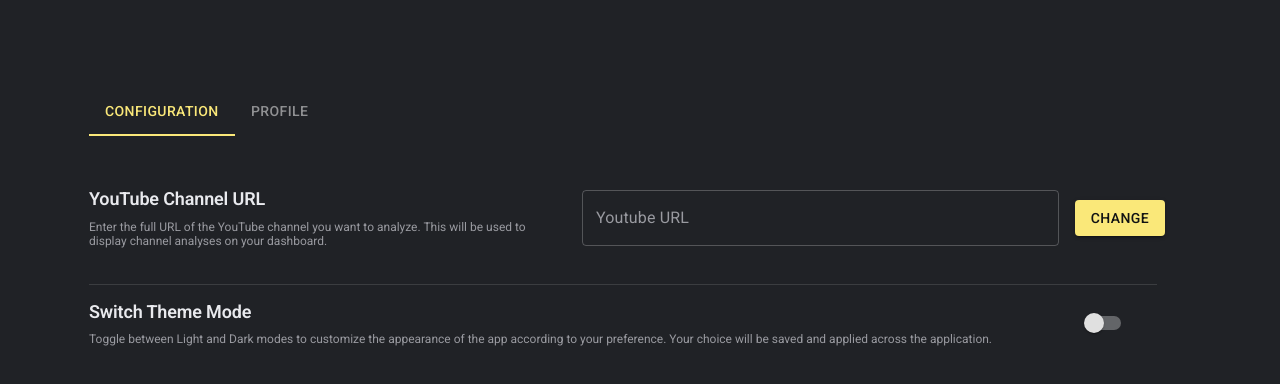
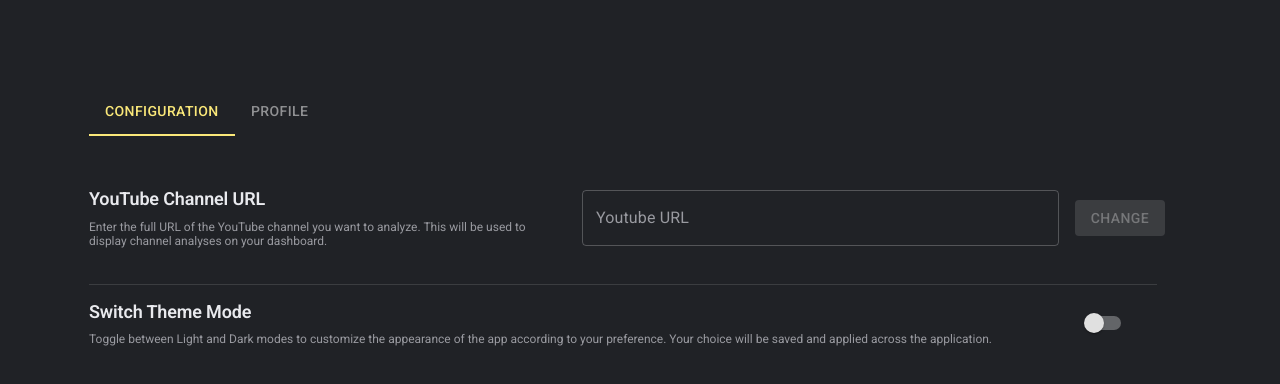
Before and after one commit to garamohamed98/youtube-analytics-dashboard, a React (Vite) app: page /settings in a window 1280 px wide. Shown: the top 384 px of the page. Built offline with nearby package versions, Linux system fonts and the light colour scheme; no server answers; some icons are missing.

Commit message:
feat: refpactor settings page ui implement youtube url validation #11 - split the settings page to tabPanel, settingsTabs, and channelURLForm   components - add input validation to URL form - provide error massage if the URL is invalide

```diff
--- /dev/null
+++ b/src/components/ui/Settings/ChannelURLForm.tsx
@@ -0,0 +1,43 @@
+import Grid from "@mui/material/Grid";
+import { Button, TextField } from "@mui/material";
+import { useEffect, useState } from "react";
+
+const YOUTUBE_CHANNEL_URL_REGEX =
+  /^(https?:\/\/)?(www\.)?youtube\.com\/(c\/[\w\-]+|channel\/UC[\w\-]{22}|user\/[\w\-]+|@[\w\-]+)(\/.*)?$/i;
+
+const ChannelURLForm = () => {
+  const [url, setUrl] = useState("");
+  const [isValid, setValid] = useState(false);
+  const [error, setError] = useState(false);
+
+  useEffect(() => {
+    const timeout = setTimeout(() => {
+      setValid(YOUTUBE_CHANNEL_URL_REGEX.test(url.trim()));
+      setError(!YOUTUBE_CHANNEL_URL_REGEX.test(url.trim()) && url !== "");
+    }, 500);
+    return () => clearTimeout(timeout);
+  }, [url]);
+
+  return (
+    <>
+      <Grid size={{ xs: 12, md: 5 }}>
+        <TextField
+          label="Youtube URL"
+          variant="outlined"
+          value={url}
+          onChange={(e) => setUrl(e.target.value)}
+          error={error}
+          sx={{ width: "100%" }}
+          helperText={error && "Invalid YouTube channel URL"}
+        />
+      </Grid>
+      <Grid size={{ xs: 12, md: 1 }}>
+        <Button variant="contained" disabled={!isValid}>
+          Change
+        </Button>
+      </Grid>
+    </>
+  );
+};
+
+export default ChannelURLForm;
--- /dev/null
+++ b/src/components/ui/Settings/SettingsTab.tsx
@@ -0,0 +1,29 @@
+import { Tab, Tabs } from "@mui/material";
+import Grid from "@mui/material/Grid";
+
+const SettingsTab = ({
+  showedTab,
+  handleChangeTab,
+  children,
+}: {
+  children: React.ReactElement;
+  showedTab: number;
+  handleChangeTab: (newValue: number) => void;
+}) => {
+  const onChange = (_: React.SyntheticEvent, newValue: number) => {
+    handleChangeTab(newValue);
+  };
+  return (
+    <Grid container spacing={4}>
+      <Grid size={{ xs: 12, md: 12 }}>
+        <Tabs value={showedTab} onChange={onChange}>
+          <Tab label="Configuration" />
+          <Tab label="Profile" disabled />
+        </Tabs>
+      </Grid>
+      {children}
+    </Grid>
+  );
+};
+
+export default SettingsTab;
--- /dev/null
+++ b/src/components/ui/Settings/TabPanel.tsx
@@ -0,0 +1,19 @@
+import { Box } from "@mui/material";
+
+const TabPanel = ({
+  value,
+  index,
+  children,
+}: {
+  value: number;
+  index: number;
+  children: React.ReactNode;
+}) => {
+  return (
+    <Box hidden={value !== index} width="100%" my="20px">
+      {children}
+    </Box>
+  );
+};
+
+export default TabPanel;
--- a/src/pages/settings/index.tsx
+++ b/src/pages/settings/index.tsx
@@ -1,47 +1,26 @@
 import {
   Box,
-  Button,
   Divider,
   Switch,
-  Tab,
-  Tabs,
-  TextField,
   Typography,
 } from "@mui/material";
 import Grid from "@mui/material/Grid";
 import { useState } from "react";
+import SettingsTab from "../../components/ui/Settings/SettingsTab";
+import TabPanel from "../../components/ui/Settings/TabPanel";
+import ChannelURLForm from "../../components/ui/Settings/ChannelURLForm";
 
-const TabPanel = ({
-  value,
-  index,
-  children,
-}: {
-  value: number;
-  index: number;
-  children: React.ReactNode;
-}) => {
-  return (
-    <Box hidden={value !== index} width="100%" my="20px">
-      {children}
-    </Box>
-  );
-};
+
 
 const Settings = () => {
   const [showedTab, setShawedTab] = useState(0);
 
-  const handleChange = (event: React.SyntheticEvent, newValue: number) => {
+  const handleChangeTab = (newValue: number) => {
     setShawedTab(newValue);
   };
 
   return (
-    <Grid container spacing={4}>
-      <Grid size={{ xs: 12, md: 12 }}>
-        <Tabs value={showedTab} onChange={handleChange}>
-          <Tab label="Configuration" />
-          <Tab label="Profile" disabled />
-        </Tabs>
-      </Grid>
+    <SettingsTab showedTab={showedTab} handleChangeTab={handleChangeTab}>
       <TabPanel value={showedTab} index={0}>
         <Grid container spacing={2} alignItems="center">
           <Grid size={{ xs: 12, md: 5 }}>
@@ -53,16 +32,7 @@ const Settings = () => {
               </Typography>
             </Box>
           </Grid>
-          <Grid size={{ xs: 12, md: 5 }}>
-            <TextField
-              label="Youtube URL"
-              variant="outlined"
-              sx={{ width: "100%" }}
-            />
-          </Grid>
-          <Grid size={{ xs: 12, md: 1 }}>
-            <Button variant="contained">Change</Button>
-          </Grid>
+          <ChannelURLForm />
           <Grid size={{ xs: 12, md: 11 }}>
             <Divider sx={{ p: "10px" }} />
           </Grid>
@@ -81,7 +51,7 @@ const Settings = () => {
           </Grid>
         </Grid>
       </TabPanel>
-    </Grid>
+    </SettingsTab>
   );
 };
 
```
